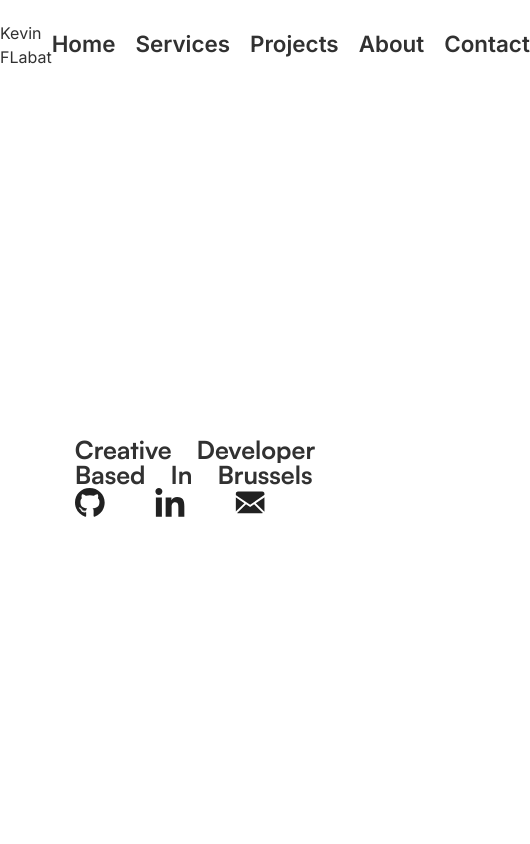
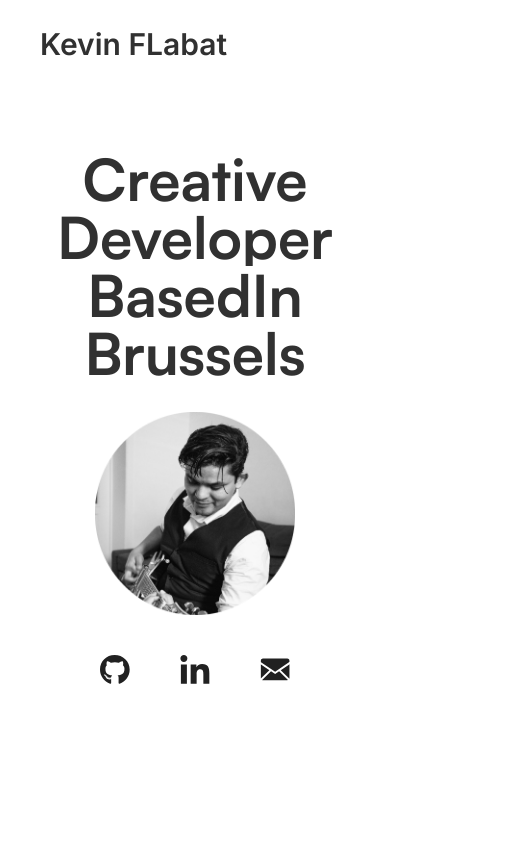
Before and after one commit to keloriane/portfolio-kf, a Next.js app: page / in a window 390 px wide. Shown: the top 844 px of the page, 530 px wide, since content can reach past the window. Built offline with nearby package versions, Linux system fonts and the light colour scheme.

Commit message:
responsive

```diff
--- a/next.config.mjs
+++ b/next.config.mjs
@@ -1,9 +1,6 @@
 /** @type {import('next').NextConfig} */
 const nextConfig = {
     reactStrictMode:true,
-    experimental: {
-        serverActionsTs: true,
-    }
 };
 
 export default nextConfig;
--- a/src/app/api/send/route.ts
+++ b/src/app/api/send/route.ts
@@ -9,7 +9,6 @@ export async function POST(request:Request) {
     const resend = new Resend(process.env.RESEND_API_KEY);
     try {
         const body = await request.json();
-
         const { email, firstname, lastname, phonenumber, message } = body;
 
         const data = await resend.emails.send({
@@ -20,7 +19,6 @@ export async function POST(request:Request) {
             html: `<p>Message from ${firstname} ${lastname} : ${message} <br/> form mail: ${email} </p>`
         });
 
-
         return NextResponse.json( data );
     } catch (error) {
         console.error(error);
--- a/src/app/globals.css
+++ b/src/app/globals.css
@@ -29,9 +29,6 @@ html div {
 }
 
 
-.hero-title {
-  font-size: calc((50vw - 48px) * 0.1695);
-}
 
 .image-p {
   height: calc((50vw - 48px) * 0.1695);
@@ -57,8 +54,15 @@ html div {
 }
 
 
+.hero-title {
+  font-size: calc((50vw - 48px) * 0.1695);
+}
 
 @media (max-width:1150px) {
+  .hero-title {
+    font-size: calc((50vw - 48px) * 0.1695);
+  }
+
   .service-subtitle {
     font-size: calc((25vw - 48px) * 0.1695);
 
@@ -69,7 +73,14 @@ html div {
   }
 
 }
+@media (max-width:700px) {
+  .hero-title {
+    font-size: calc((100vw - 48px) * 0.1695);
+  }
+}
 @media (max-width:500px) {
+
+
   .service-subtitle {
     font-size: calc((35vw - 48px) * 0.1695);
 
--- a/src/app/page.tsx
+++ b/src/app/page.tsx
@@ -1,84 +1,14 @@
 'use client'
-import Hero from '@/components/Hero';
-import Nav from '@/components/Nav';
-import About from "@/components/About";
-import localFont from 'next/font/local';
-import Services from "@/components/Services";
-import Cursor from '@/components/common/Cursor';
-import Contact from "@/components/Contact";
-import Projects from '@/components/Projects';
-import Experiences from '@/components/Experiences';
+import PageContent from '@/components/Content/PageContent';
 import React from 'react';
-import { StaticImageData } from 'next/image';
-import Footer from '@/components/Footer';
 
 
 // Font files can be colocated inside of `pages`
-const satoshi = localFont({
-  src: [
-    {
-      path: './../assets/fonts/Satoshi-Bold.ttf',
-      weight: 'bold',
-      style: 'normal'
-    },
-    {
-      path: './../assets/fonts/Satoshi-Medium.ttf',
-      weight: 'normal',
-      style: 'normal'
-    },
-    {
-      path: './../assets/fonts/Satoshi-Light.woff',
-      weight: 'normal',
-      style: 'normal'
-    },
-  ]
-})
-
-const clashDisplay = localFont({
-  src: [
-    {
-      path: './../assets/fonts/ClashDisplay-Light.ttf',
-      weight: 'normal',
-      style: 'normal'
-    },
-    {
-      path: './../assets/fonts/ClashDisplay-Semibold.woff',
-      weight: 'bold',
-      style: 'normal'
-    }
-  ]
-})
 
 export default function Home() {
-
-  const [imageSrc , setImageSrc] = React.useState<StaticImageData | null >(null);
-
-  const handleImageClick = (imageData:any) => {
-    if(imageData === null) {
-      setImageSrc(null)
-    } else {
-      setImageSrc(imageData && imageData);
-
-    }
-  };
-
-
   return (
     <main className="">
-
-
-      <Cursor backgroundImage={imageSrc} />
-      <div className="bg-white">
-
-      <Nav />
-      <Hero className={satoshi.className} />
-      <Projects className={clashDisplay.className} onImageClick={handleImageClick} />
-      <Services clash={clashDisplay.className} satoshi={satoshi.className} />
-      <About clash={clashDisplay.className} satoshi={satoshi.className} />
-      <Experiences clash={clashDisplay.className} satoshi={satoshi.className} />
-      </div>
-      <Contact className={satoshi.className} />
-      <Footer />
+      <PageContent />
     </main>
   );
 }
--- /dev/null
+++ b/src/components/Content/PageContent.tsx
@@ -0,0 +1,78 @@
+
+import React from "react";
+import Cursor from "../common/Cursor";
+import Nav from "@/components/Nav";
+import Hero from "@/components/Hero";
+import Projects from "@/components/Projects";
+import Services from "@/components/Services";
+import About from "@/components/About";
+import Experiences from "@/components/Experiences";
+import Contact from "@/components/Contact";
+import Footer from "@/components/Footer";
+import { StaticImageData } from 'next/image';
+import localFont from "next/font/local";
+
+
+
+
+
+const satoshi = localFont({
+    src: [
+      {
+        path: './../../assets/fonts/Satoshi-Bold.ttf',
+        weight: 'bold',
+        style: 'normal'
+      },
+      {
+        path: './../../assets/fonts/Satoshi-Medium.ttf',
+        weight: 'normal',
+        style: 'normal'
+      },
+      {
+        path: './../../assets/fonts/Satoshi-Light.woff',
+        weight: 'normal',
+        style: 'normal'
+      },
+    ]
+  })
+
+  const clashDisplay = localFont({
+    src: [
+      {
+        path: './../../assets/fonts/ClashDisplay-Light.ttf',
+        weight: 'normal',
+        style: 'normal'
+      },
+      {
+        path: './../../assets/fonts/ClashDisplay-Semibold.woff',
+        weight: 'bold',
+        style: 'normal'
+      }
+    ]
+  })
+const PageContent: React.FC = () => {
+    const [imageSrc , setImageSrc] = React.useState<StaticImageData | null >(null);
+
+    const handleImageClick = (imageData:any) => {
+      if(imageData === null) {
+        setImageSrc(null)
+      } else {
+        setImageSrc(imageData && imageData);
+
+      }
+    };
+    return (
+        <main>
+            <Cursor backgroundImage={imageSrc} />
+            <Nav />
+            <Hero className={satoshi.className} />
+            <Projects className={clashDisplay.className} onImageClick={handleImageClick} />
+            <Services clash={clashDisplay.className} satoshi={satoshi.className} />
+            <About clash={clashDisplay.className} satoshi={satoshi.className} />
+            <Experiences clash={clashDisplay.className} satoshi={satoshi.className} />
+            <Contact className={satoshi.className} />
+            <Footer />
+        </main>
+    );
+}
+    export default PageContent;
--- a/src/components/Experiences/index.tsx
+++ b/src/components/Experiences/index.tsx
@@ -49,7 +49,7 @@ const Experiences:React.FC<ExperiencesProps> = ({satoshi , clash}) => {
             <Container className="mt-[20rem]">
                 <Col>
                      <div className="border border-black flex-col md:flex-row lg:flex-row flex flex-wrap p-[2rem]">
-                        <div className="w-[70%]">
+                        <div className=" w-full md:w-[70%] lg:w-[70%]">
                             <h2
                                 className="text-[2rem] md:text-[3rem] lg:text-[4rem] uppercase font-bold"
                             >Schedule a meeting</h2>
@@ -58,7 +58,7 @@ const Experiences:React.FC<ExperiencesProps> = ({satoshi , clash}) => {
                                     I am always looking for freelance opportunities in any company agency or startup
                                 </p>
                         </div>
-                        <div className="flex items-center justify-end w-[30%] ">
+                        <div className="flex items-center justify-end w-full md:w-[30%] lg:w-[30%] ">
                             <Button text="Schedule a meeting" className={"p-[5px] w-[250px] md:w-[250px] lg:w-[250px] md:p-[20px] lg:p-[20px] flex gap-5"} icon={() => (
                                 <svg width="20" height="25" viewBox="0 0 20 25" fill="none" xmlns="http://www.w3.org/2000/svg">
                                 <path d="M11.2508 6.91999V0.401367H1.26517C0.601126 0.401367 0.0668945 0.914229 0.0668945 1.55171V23.7917C0.0668945 24.4292 0.601126 24.9421 1.26517 24.9421H18.041C18.7051 24.9421 19.2393 24.4292 19.2393 23.7917V8.07034H12.4491C11.79 8.07034 11.2508 7.55268 11.2508 6.91999ZM15.0678 17.0507L10.2537 21.6377C9.92172 21.9545 9.38549 21.9545 9.05347 21.6377L4.23939 17.0507C3.73262 16.568 4.08811 15.7393 4.80108 15.7393H8.0554V11.9048C8.0554 11.4811 8.41289 11.1379 8.85426 11.1379H10.452C10.8933 11.1379 11.2508 11.4811 11.2508 11.9048V15.7393H14.5051C15.2181 15.7393 15.5736 16.568 15.0678 17.0507ZM18.8898 5.43413L14.0019 0.736885C13.7772 0.521195 13.4726 0.401367 13.1531 0.401367H12.8485V6.53654H19.2393V6.24416C19.2393 5.9422 19.1145 5.64982 18.8898 5.43413Z" fill="white"/>
--- a/src/components/Hero/index.tsx
+++ b/src/components/Hero/index.tsx
@@ -10,6 +10,7 @@ import Github from '@/assets/images/Github.svg';
 import Linkedin from '@/assets/images/Linkedin.svg';
 import mail from '@/assets/images/mail.svg';
 import Link from 'next/link'
+import profile from '@/assets/images/profil.png';
 
 const Hero = ({ className }: { className: string }) => {
 
@@ -17,13 +18,16 @@ const Hero = ({ className }: { className: string }) => {
         <header className={twMerge("flex h-screen w-screen items-center justify-center flex-wrap ", className)}>
             <div className='flex flex-col items-center justify-center'>
                 <div className="flex flex-col items-center xl:flex-row lg:flex-col md:flex-col sm:flex-col md:gap-[30px] gap-[30px] lg:gap-[87px]">
-                    <div className="flex items-start flex-col">
-                        <AnimatedText text="Creative Developer" gap={'25px'} splitBy="word"  duration={.7} as="h2" className={twMerge("capitalize font-bold sm:gap-[2px] md:gap-[10px] xl:gap-[10px] justify-start ", "hero-title")} />
-                        <AnimatedText text="Based in Brussels" gap={'25px'} splitBy="word" duration={.7} as="h2" className={twMerge("capitalize font-bold sm:gap-[2px] md:gap-[10px] xl:gap-[10px] justify-start", "hero-title")} />
+                    <div className="flex md:items-center items-center lg:items-start flex-col ">
+                        <AnimatedText text="Creative Developer"  splitBy="word"  duration={.7} as="h2" className={twMerge("capitalize font-bold sm:gap-[2px] md:gap-[10px] xl:gap-[10px] md:justify-center justify-center lg:justify-start ", "hero-title")} />
+                        <AnimatedText text="Based in Brussels" splitBy="word" duration={.7} as="h2" className={twMerge("capitalize font-bold sm:gap-[2px] md:gap-[10px] xl:gap-[10px] md:justify-center justify-center lg:justify-start", "hero-title")} />
+                    </div>
+                    <div>
+                        <Image src={profile} alt='profile' className="lg:w-[300px] md:w-[200px] w-[200px] " />
                     </div>
                 </div>
 
-                <div className="flex justify-start flex-row gap-[50px] w-full">
+                <div className="flex md:flex lg:justify-center md:justify-center xl:justify-start justify-center flex-row gap-[50px] w-full mt-10">
                     <Link href="https://github.com/keloriane">
                         <Image src={Github} alt='github' className="lg:w-[40px] md:w-[30px] w-[30px]" />
                     </Link>
--- a/src/components/Nav/index.tsx
+++ b/src/components/Nav/index.tsx
@@ -41,13 +41,13 @@ const Nav: React.FC = () => {
   }, [elements[0] , elements[1]]);
 
   return (
-    <header ref={navBar} className="sticky z-10 top-0 w-full h-[90px] flex justify-between items-center bg-[white]">
+    <header ref={navBar} className="sticky z-10 top-0 w-full h-[90px] flex justify-between items-center px-10 bg-[white]">
         <div className="logo">
-            <Link href="/">
+            <Link href="/" className="font-bold text-[30px]">
                     Kevin FLabat
             </Link>
         </div>
-        <ul className="flex gap-5 text-md font-bold">
+        <ul className=" gap-5 text-md font-bold hidden md:flex lg:flex">
           <li>
             <Link href={"#"}>
                 Home
--- a/src/components/Projects/index.tsx
+++ b/src/components/Projects/index.tsx
@@ -47,7 +47,7 @@ const Projects: React.FC<ProjectsProps> = ({ className, onImageClick }) => {
                         <path d="M13.4328 49.4791C10.7594 49.4791 7.85365 47.0383 7.85365 44.1325C7.85365 41.3429 10.7594 38.2047 13.3165 36.345L22.9638 27.9763L9.94582 26.6977C5.18032 26.4653 0.298584 24.7218 0.298584 20.7699C0.298584 17.8641 2.15829 15.0745 5.64525 15.0745C8.20234 15.0745 10.9919 16.7018 13.0841 18.0966L24.1261 24.7218L21.2203 12.1687C20.6391 10.5415 20.2905 8.3331 20.2905 6.47339C20.2905 3.10267 22.3826 0.661804 25.7533 0.661804C29.1241 0.661804 31.2162 3.10267 31.2162 6.35716C31.2162 8.3331 30.7513 10.4253 30.2864 12.1687L27.3806 24.838L38.4226 18.2128C40.5148 16.7018 43.3043 15.0745 45.9777 15.0745C48.9997 15.0745 51.0919 17.7479 51.0919 20.7699C51.0919 24.9542 45.629 26.6977 41.2122 26.814L28.4267 27.86L38.0739 36.4612C40.7472 38.3209 43.653 41.3429 43.653 44.1325C43.653 46.9221 40.8635 49.4791 37.9577 49.4791C34.587 49.4791 31.9136 45.5273 30.7513 41.8079L25.7533 29.836L20.6391 41.6916C19.3606 45.6435 16.8035 49.4791 13.4328 49.4791Z" fill="#313131" />
                       </svg>
                     </span>
-                    <Link href="#" className="relative z-10">{project.title}</Link>
+                    <Link href="#" className="relative">{project.title}</Link>
                   </li>
                 ))}
               </ul>
```
Also changed, not shown: src/components/Contact/index.tsx (+5 -2 lines).
